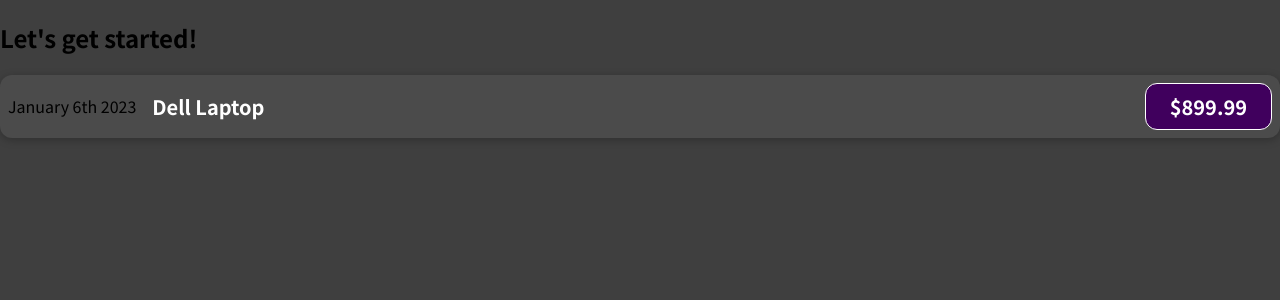
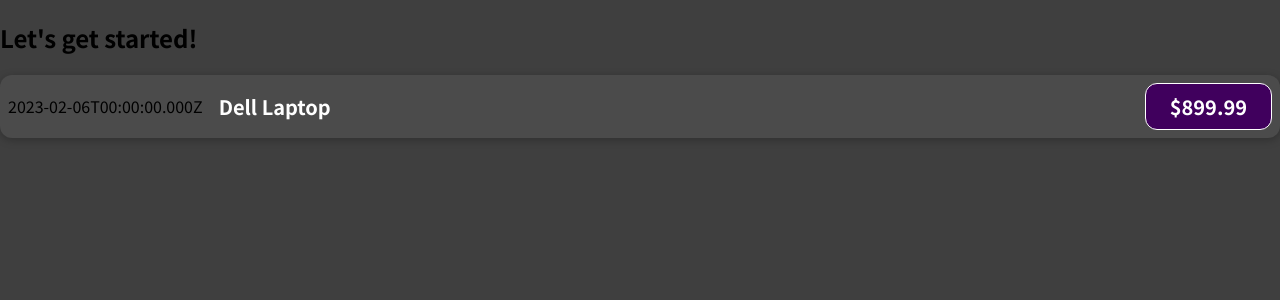
Before and after one commit to DevSamLee/react-complete-guide, a JavaScript app: page / in a window 1280 px wide. Shown: the top 300 px of the page. Built offline with nearby package versions, Linux system fonts and the light colour scheme.

Commit message:
Update ExpenseItem.js

```diff
--- a/src/components/ExpenseItem.js
+++ b/src/components/ExpenseItem.js
@@ -1,12 +1,16 @@
 import './ExpenseItem.css';
 
 function ExpenseItem() {
+    const expenseDate = new Date(2023, 1, 6);
+    const expenseTitle = 'Dell Laptop';
+    const expenseAmount = 899.99;
+
     return (
         <div className="expense-item">
-            <div>January 6th 2023</div>
+            <div>{expenseDate.toISOString()}</div>
             <div className="expense-item__description">
-                <h2>Dell Laptop</h2>
-                <div className="expense-item__price">$899.99</div>
+                <h2>{expenseTitle}</h2>
+                <div className="expense-item__price">${expenseAmount}</div>
             </div>
         </div>
     );
```
